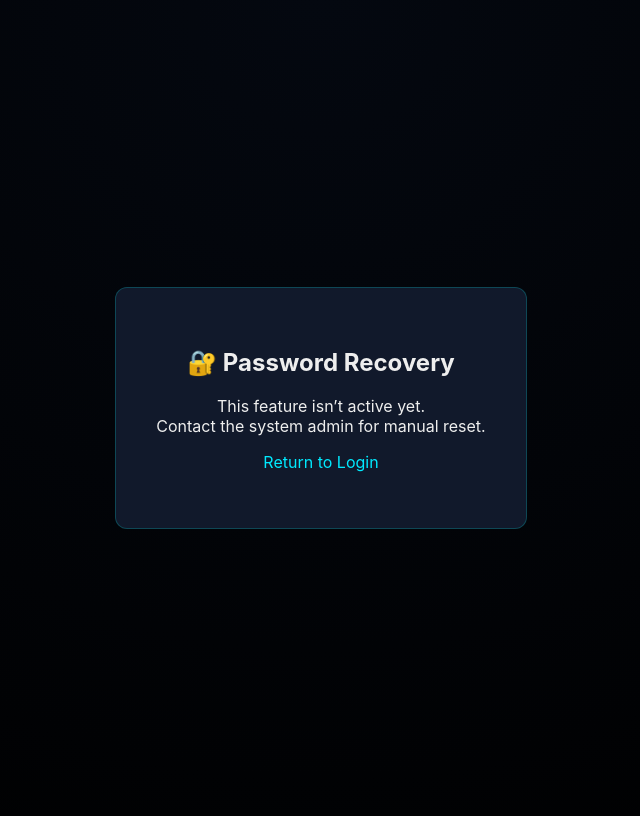
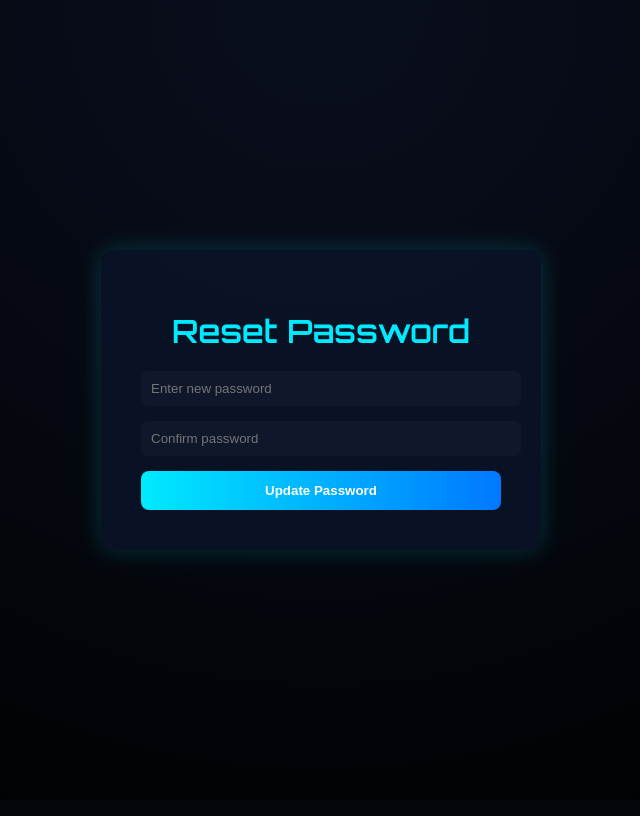
Before and after one commit to slickofficials/SlickOfficials-HQ-HUB, a Flask app: template templates/reset_password.html in a window 1280 px wide. Shown: the whole page, without its empty margins (319-959 px from the left). After the commit the page ends 559 px from the top, so only its background shows below. Run offline with Flask 3, Linux system fonts and the light colour scheme; the template is opened without the code that fills it, so the values that code supplies are empty.

Commit message:
Update reset_password.html

```diff
--- a/templates/reset_password.html
+++ b/templates/reset_password.html
@@ -3,42 +3,66 @@
 <head>
   <meta charset="UTF-8">
   <meta name="viewport" content="width=device-width, initial-scale=1.0">
-  <title>Password Reset</title>
+  <title>Reset Password | Slickofficials HQ</title>
+  <link href="https://fonts.googleapis.com/css2?family=Orbitron:wght@600&family=Inter:wght@400;600&display=swap" rel="stylesheet">
   <style>
     body {
-      background: radial-gradient(circle at top, #040810, #000);
+      background: radial-gradient(circle at top, #0a0f1f, #000);
       font-family: 'Inter', sans-serif;
-      color: #eee;
       display: flex;
       justify-content: center;
       align-items: center;
       height: 100vh;
-      text-align: center;
+      color: #fff;
+      margin: 0;
     }
-
     .box {
+      background: rgba(10, 20, 40, 0.85);
       padding: 40px;
       border-radius: 12px;
-      background: rgba(20, 30, 50, 0.85);
-      border: 1px solid rgba(0, 255, 255, 0.2);
-      backdrop-filter: blur(8px);
+      text-align: center;
+      width: 360px;
+      box-shadow: 0 0 25px rgba(0, 238, 255, 0.2);
     }
-
-    a {
+    h1 {
+      font-family: 'Orbitron', sans-serif;
       color: #00eaff;
-      text-decoration: none;
+      margin-bottom: 20px;
     }
-
-    a:hover {
-      text-decoration: underline;
+    input {
+      width: 100%;
+      padding: 10px;
+      border: none;
+      border-radius: 6px;
+      background: #0f172a;
+      color: white;
+      margin-bottom: 15px;
     }
+    button {
+      width: 100%;
+      padding: 12px;
+      border: none;
+      border-radius: 8px;
+      background: linear-gradient(90deg, #00eaff, #0078ff);
+      color: white;
+      font-weight: bold;
+      cursor: pointer;
+      transition: 0.3s;
+    }
+    button:hover {
+      transform: scale(1.05);
+      box-shadow: 0 0 15px #00eaff;
+    }
+    .msg { margin-bottom: 10px; color: #0ff; }
   </style>
 </head>
 <body>
-  <div class="box">
-    <h2>🔐 Password Recovery</h2>
-    <p>This feature isn’t active yet.<br>Contact the system admin for manual reset.</p>
-    <p><a href="{{ url_for('login') }}">Return to Login</a></p>
-  </div>
+  <form class="box" method="POST">
+    <h1>Reset Password</h1>
+    {% if message %}<div class="msg">{{ message }}</div>{% endif %}
+    <input type="password" name="new_password" placeholder="Enter new password" required>
+    <input type="password" name="confirm_password" placeholder="Confirm password" required>
+    <button type="submit">Update Password</button>
+  </form>
 </body>
 </html>
```
